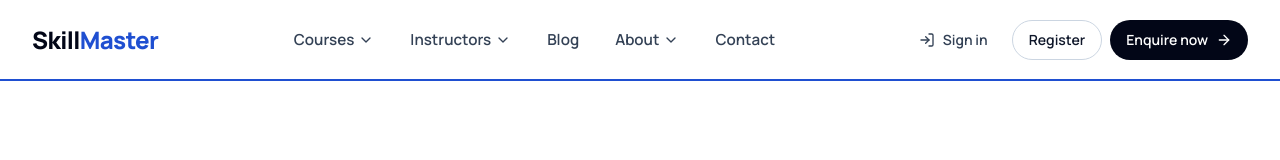
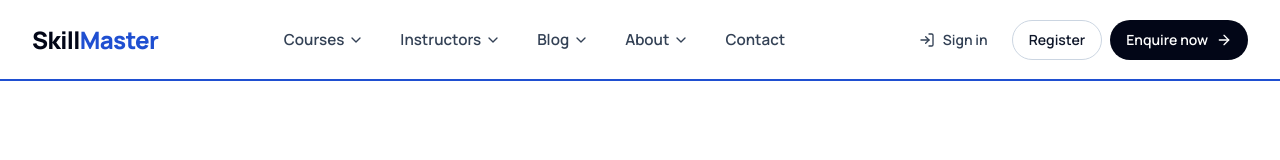
Before and after one commit to Aman-0402/SkillMaster, a React (Vite) app: page / in a window 1280 px wide. Shown: the top 160 px of the page. Built offline with nearby package versions, Linux system fonts and the light colour scheme.

Commit message:
Add Blog dropdown

```diff
--- a/src/components/navbar.tsx
+++ b/src/components/navbar.tsx
@@ -13,14 +13,18 @@ import {
   BarChart3,
   Brain,
   Briefcase,
+  Compass,
   Building2,
   ChevronDown,
   HelpCircle,
   LogIn,
+  Megaphone,
   Menu,
   Monitor,
+  Newspaper,
   Server,
   Star,
+  Terminal,
   UserPlus,
   Users,
   X,
@@ -51,6 +55,16 @@ const GROUPS: NavGroup[] = [
     ],
   },
   {
+    key: "blog",
+    label: "Blog",
+    items: [
+      { title: "Latest articles", desc: "Fresh reads from our team", to: "/blog", Icon: Newspaper },
+      { title: "Tutorials", desc: "Step-by-step guides to build skills", to: "/blog/tutorials", Icon: Terminal },
+      { title: "Career guides", desc: "Roadmaps, resumes and interview tips", to: "/blog/career-guides", Icon: Compass },
+      { title: "News", desc: "Updates and announcements", to: "/blog/news", Icon: Megaphone },
+    ],
+  },
+  {
     key: "about",
     label: "About",
     items: [
@@ -66,7 +80,7 @@ type TopEntry = { type: "link"; label: string; to: string } | { type: "group"; k
 const TOP: TopEntry[] = [
   { type: "group", key: "courses" },
   { type: "group", key: "instructors" },
-  { type: "link", label: "Blog", to: "/blog" },
+  { type: "group", key: "blog" },
   { type: "group", key: "about" },
   { type: "link", label: "Contact", to: "/contact" },
 ];
@@ -85,6 +99,13 @@ const PROMO: Record<string, { eyebrow: string; title: string; text: string; to:
     text: "Meet our instructors, or apply to join them.",
     to: "/instructors",
     cta: "See instructors",
+  },
+  blog: {
+    eyebrow: "From the blog",
+    title: "Guides on skills, careers and tech",
+    text: "Practical reads for learners at every level.",
+    to: "/blog",
+    cta: "Open the blog",
   },
   about: {
     eyebrow: "Who we are",
```
Also changed, not shown: 1 other file (tests, documents, lock files or other folders).
